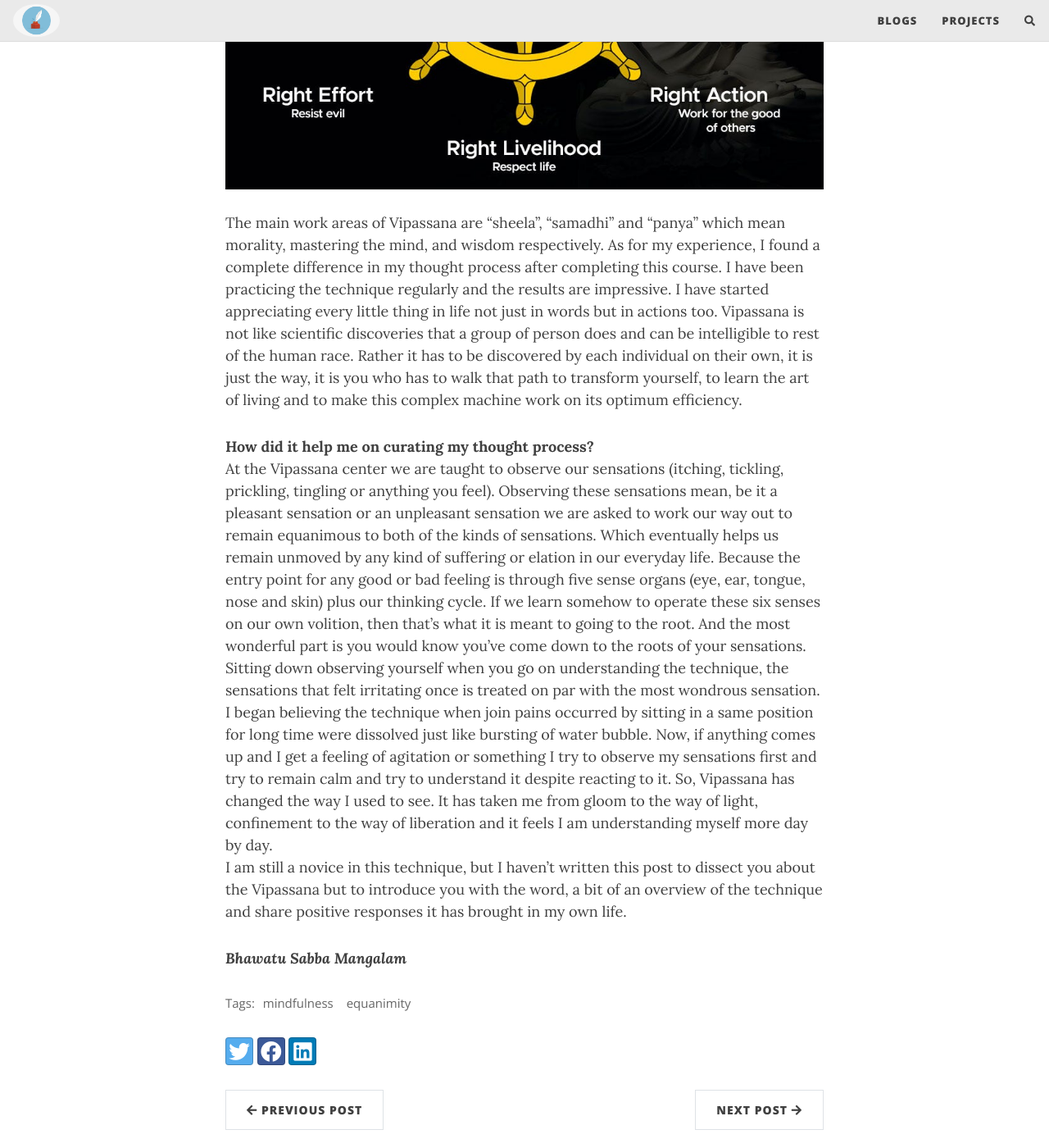
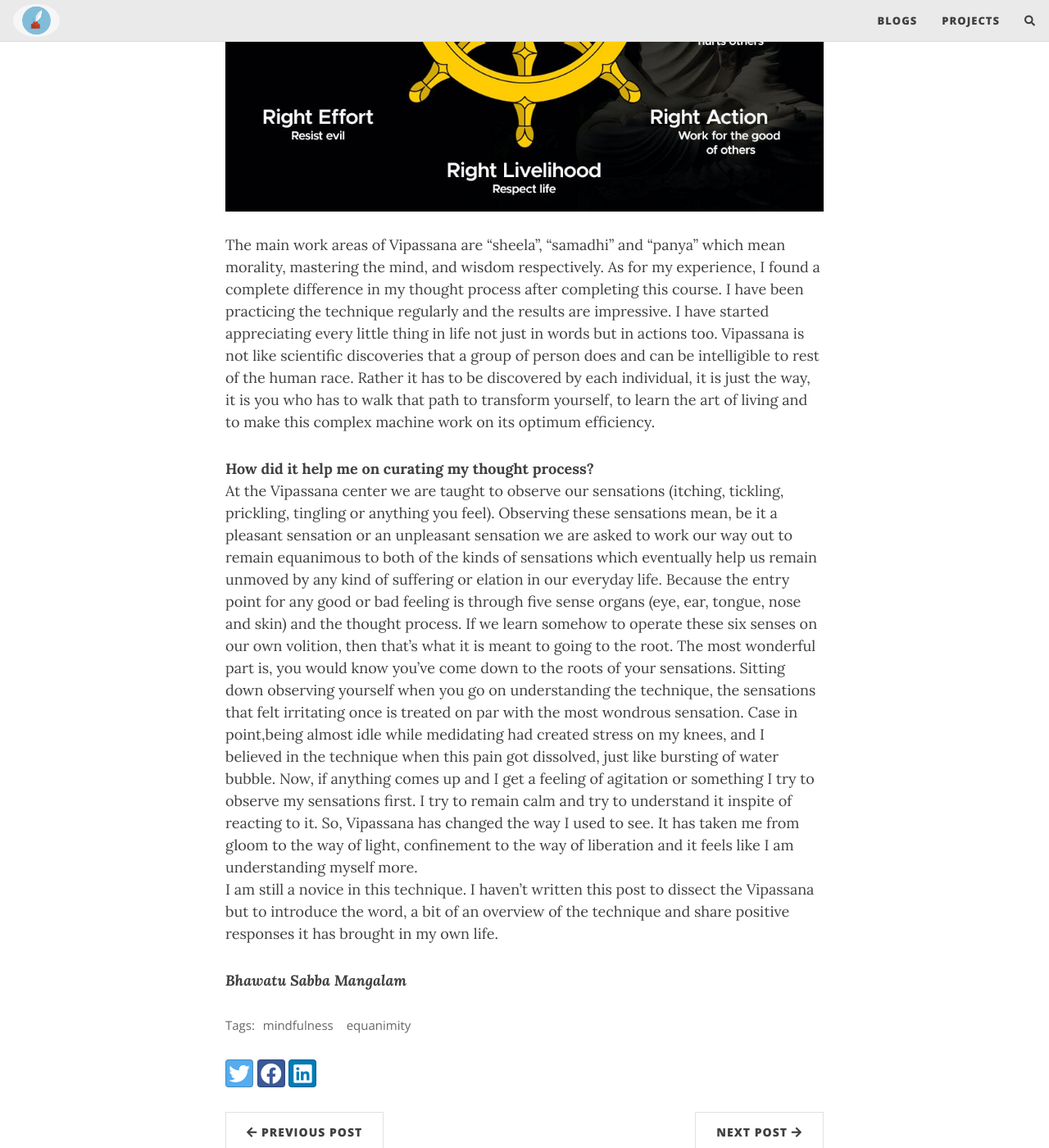
Before and after one commit to shilaj/myblog, a Jekyll site: the page built from _posts/2022-06-19-vipassana.md, in a window 1280 px wide and 1400 px high, scrolled down 2817 px. Shown: the whole window at 82% size. Built offline with Jekyll 4.4.1, drawn with Linux system fonts in a browser that asks for light colours; nearby versions of some CDN libraries; comment, search, counter and statistics services are not loaded; some of the changed text lies outside the part shown.

Commit message:
grammatical changes

```diff
--- a/_posts/2022-06-19-vipassana.md
+++ b/_posts/2022-06-19-vipassana.md
@@ -18,13 +18,13 @@ We strictly stick to these kinds of plans for some days but after some time the
 From the fourth day in the evening, the Vipassana starts. The literal meaning of Vipassana is "as it is". So, it basically means seeing things the way they are. Not trying to generate craving, desire, caprice towards things you like and never spawning aversion, hatred, malice towards things you don't like. Remaining equanimous to every good or bad thing in life is the key takeaway of this technique.<br>
 
 **How hard the technique is?**<br>
-As there is a saying, good things are hard to get, this technique also demands a lot of patience and diligence because you have to sit almost 10–11 hours for meditation every day for 10 days, live in a controlled environment, eat whatever the center offers and all these days you just observe yourself and learn the beautiful technique of imprinting this intellectual sagacity to the experiential level.<br><br>
+As there is a saying, good things are hard to get, this technique also demands a lot of patience and diligence. You have to sit almost 10–11 hours every day for 10 days, live in a controlled environment, eat whatever the center offers. So, it's definitely not going to be a piece of cake. But all these days you just observe yourself and learn the beautiful technique of imprinting this intellectual sagacity to the experiential which outweighs everything.<br><br>
 ![vipassana_3](/assets/img/vipassana_3.jpg)<br><br>
-The main work areas of Vipassana are "sheela", "samadhi" and "panya" which mean morality, mastering the mind, and wisdom respectively. As for my experience, I found a complete difference in my thought process after completing this course. I have been practicing the technique regularly and the results are impressive. I have started appreciating every little thing in life not just in words but in actions too. Vipassana is not like scientific discoveries that a group of person does and can be intelligible to rest of the human race. Rather it has to be discovered by each individual on their own, it is just the way, it is you who has to walk that path to transform yourself, to learn the art of living and to make this complex machine work on its optimum efficiency.<br>
+The main work areas of Vipassana are "sheela", "samadhi" and "panya" which mean morality, mastering the mind, and wisdom respectively. As for my experience, I found a complete difference in my thought process after completing this course. I have been practicing the technique regularly and the results are impressive. I have started appreciating every little thing in life not just in words but in actions too. Vipassana is not like scientific discoveries that a group of person does and can be intelligible to rest of the human race. Rather it has to be discovered by each individual, it is just the way, it is you who has to walk that path to transform yourself, to learn the art of living and to make this complex machine work on its optimum efficiency.<br>
 
 **How did it help me on curating my thought process?**
 <br>
-At the Vipassana center we are taught to observe our sensations (itching, tickling, prickling, tingling or anything you feel). Observing these sensations mean, be it a pleasant sensation or an unpleasant sensation we are asked to work our way out to remain equanimous to both of the kinds of sensations. Which eventually helps us remain unmoved by any kind of suffering or elation in our everyday life. Because the entry point for any good or bad feeling is through five sense organs (eye, ear, tongue, nose and skin) plus our thinking cycle. If we learn somehow to operate these six senses on our own volition, then that's what it is meant to going to the root. And the most wonderful part is you would know you've come down to the roots of your sensations. Sitting down observing yourself when you go on understanding the technique, the sensations that felt irritating once is treated on par with the most wondrous sensation. I began believing the technique when join pains occurred by sitting in a same position for long time were dissolved just like bursting of water bubble. Now, if anything comes up and I get a feeling of agitation or something I try to observe my sensations first and try to remain calm and try to understand it despite reacting to it. So, Vipassana has changed the way I used to see. It has taken me from gloom to the way of light, confinement to the way of liberation and it feels I am understanding myself more day by day. <br>
-I am still a novice in this technique, but I haven't written this post to dissect you about the Vipassana but to introduce you with the word, a bit of an overview of the technique and share positive responses it has brought in my own life.<br>
+At the Vipassana center we are taught to observe our sensations (itching, tickling, prickling, tingling or anything you feel). Observing these sensations mean, be it a pleasant sensation or an unpleasant sensation we are asked to work our way out to remain equanimous to both of the kinds of sensations which eventually help us remain unmoved by any kind of suffering or elation in our everyday life. Because the entry point for any good or bad feeling is through five sense organs (eye, ear, tongue, nose and skin) and the thought process. If we learn somehow to operate these six senses on our own volition, then that's what it is meant to going to the root. The most wonderful part is, you would know you've come down to the roots of your sensations. Sitting down observing yourself when you go on understanding the technique, the sensations that felt irritating once is treated on par with the most wondrous sensation. Case in point,being almost idle while medidating had created stress on my knees, and I believed in the technique when this pain got dissolved, just like bursting of water bubble. Now, if anything comes up and I get a feeling of agitation or something I try to observe my sensations first. I try to remain calm and try to understand it inspite of reacting to it. So, Vipassana has changed the way I used to see. It has taken me from gloom to the way of light, confinement to the way of liberation and it feels like I am understanding myself more. <br>
+I am still a novice in this technique. I haven't written this post to dissect the Vipassana but to introduce the word, a bit of an overview of the technique and share positive responses it has brought in my own life.<br>
 
 ***Bhawatu Sabba Mangalam***
--- a/projects.markdown
+++ b/projects.markdown
@@ -30,6 +30,3 @@ permalink: /projects/
         </a>
     </div>
 </div>
-
-
-<!-- Added ads.txt file. CHECK! CHECK! -->
```
Also changed, not shown: _posts/2023-11-14-rawi.md (renamed from _posts/2023-11-14-rabi.md, +7 -7 lines), _posts/2023-11-14-म.md (+12 -12 lines).
